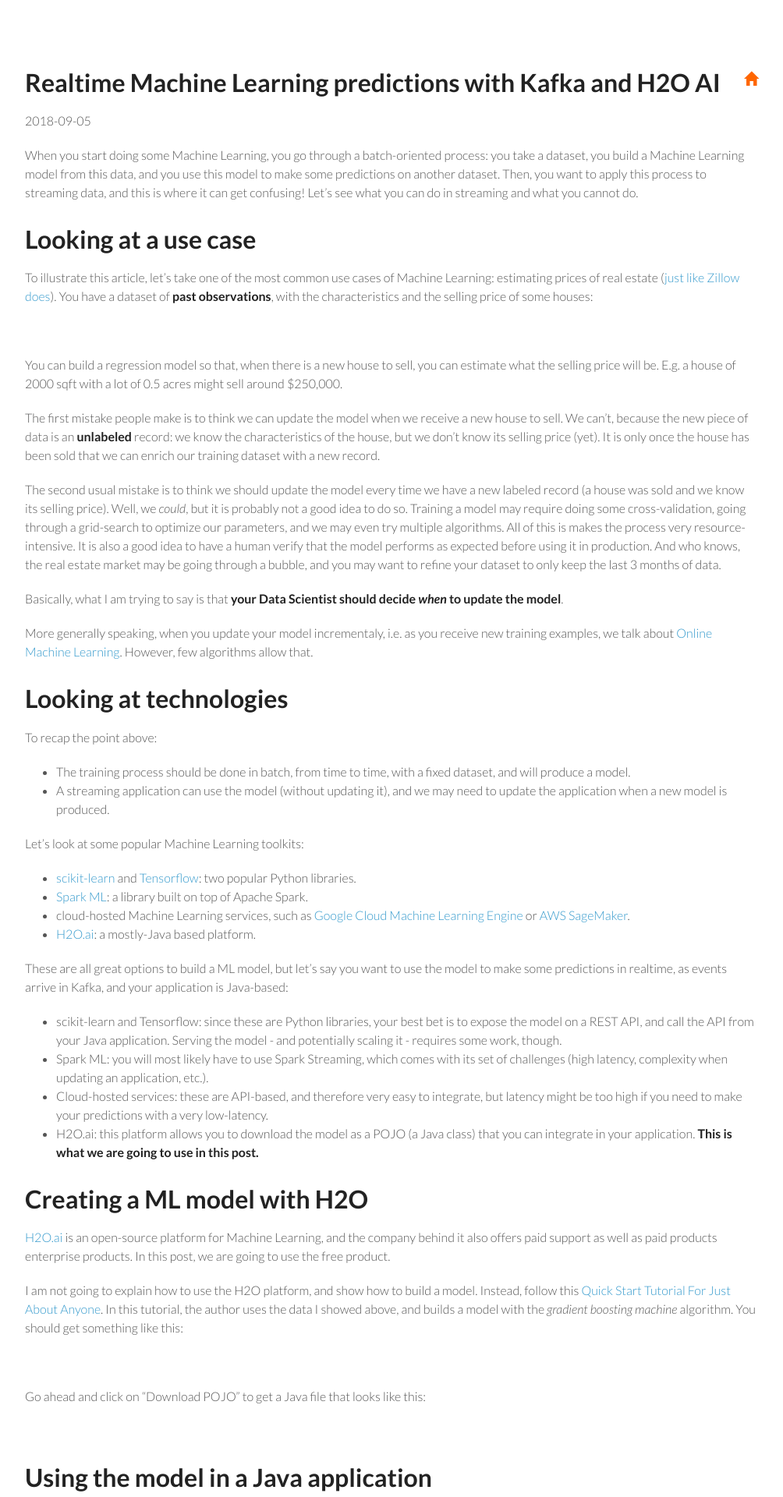
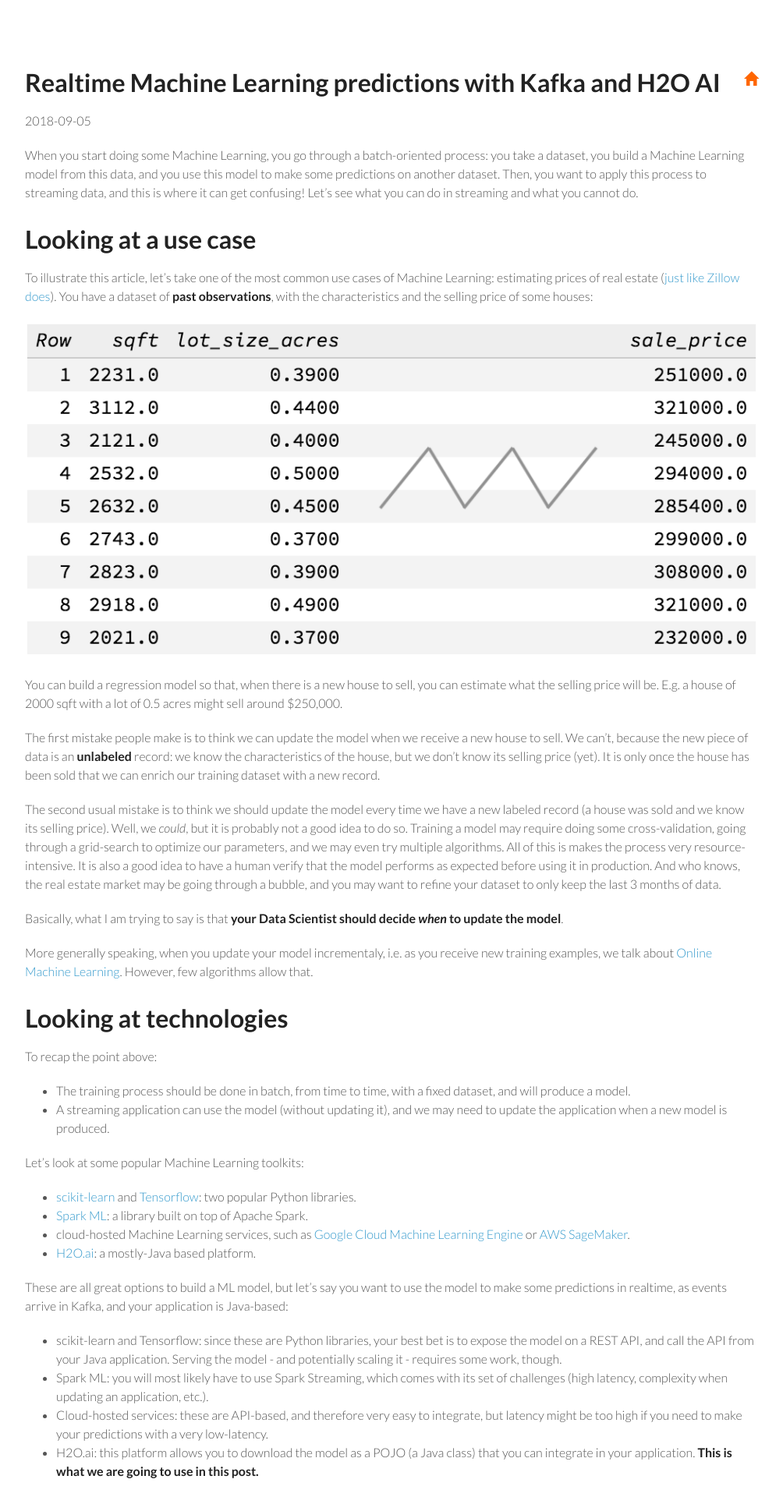
Before and after one commit to aseigneurin/aseigneurin.github.io, a Jekyll site: the page built from _posts/2018-09-05-realtime-machine-learning-predictions-wth-kafka-and-h2o.md, in a window 1280 px wide. Shown: the top 1920 px of the page at 78% size, without its empty margins (138-1142 px from the left). Built offline with Jekyll 4.4.1, drawn with Linux system fonts in a browser that asks for light colours; nearby versions of some CDN libraries.

Commit message:
fix links to images

```diff
--- a/_posts/2018-09-05-realtime-machine-learning-predictions-wth-kafka-and-h2o.md
+++ b/_posts/2018-09-05-realtime-machine-learning-predictions-wth-kafka-and-h2o.md
@@ -12,7 +12,7 @@
 
 To illustrate this article, let's take one of the most common use cases of Machine Learning: estimating prices of real estate ([just like Zillow does](https://www.zdnet.com/article/zillow-machine-learning-and-data-in-real-estate/)). You have a dataset of **past observations**, with the characteristics and the selling price of some houses:
 
-![](../images/kafka-h2o-data.png)
+![](/images/kafka-h2o-data.png)
 
 You can build a regression model so that, when there is a new house to sell, you can estimate what the selling price will be. E.g. a house of 2000 sqft with a lot of 0.5 acres might sell around $250,000.
 
@@ -48,11 +48,11 @@
 
 I am not going to explain how to use the H2O platform, and show how to build a model. Instead, follow this [Quick Start Tutorial For Just About Anyone](https://bitbook.io/h2o-ai-quick-start-tutorial-for-just-about-anyone/). In this tutorial, the author uses the data I showed above, and builds a model with the _gradient boosting machine_ algorithm. You should get something like this:
 
-![](../images/kafka-h2o-model.png)
+![](/images/kafka-h2o-model.png)
 
 Go ahead and click on "Download POJO" to get a Java file that looks like this:
 
-![](../images/kafka-h2o-pojo.png)
+![](/images/kafka-h2o-pojo.png)
 
 # Using the model in a Java application
 
@@ -60,7 +60,7 @@
 
 Start by creating a project, then put the POJO you downloaded earlier under the `src/main/java/` directory. By default, the model belongs to the root package, which is not great, so let's move it to another package. I moved the class to the `com.ippontech.kafkah2o` package:
 
-![](../images/kafka-h2o-project-structure.png)
+![](/images/kafka-h2o-project-structure.png)
 
 We are not going to use H2O's Gen Model library to interact with the model, so let's add a dependency in our Gradle build:
 
```
